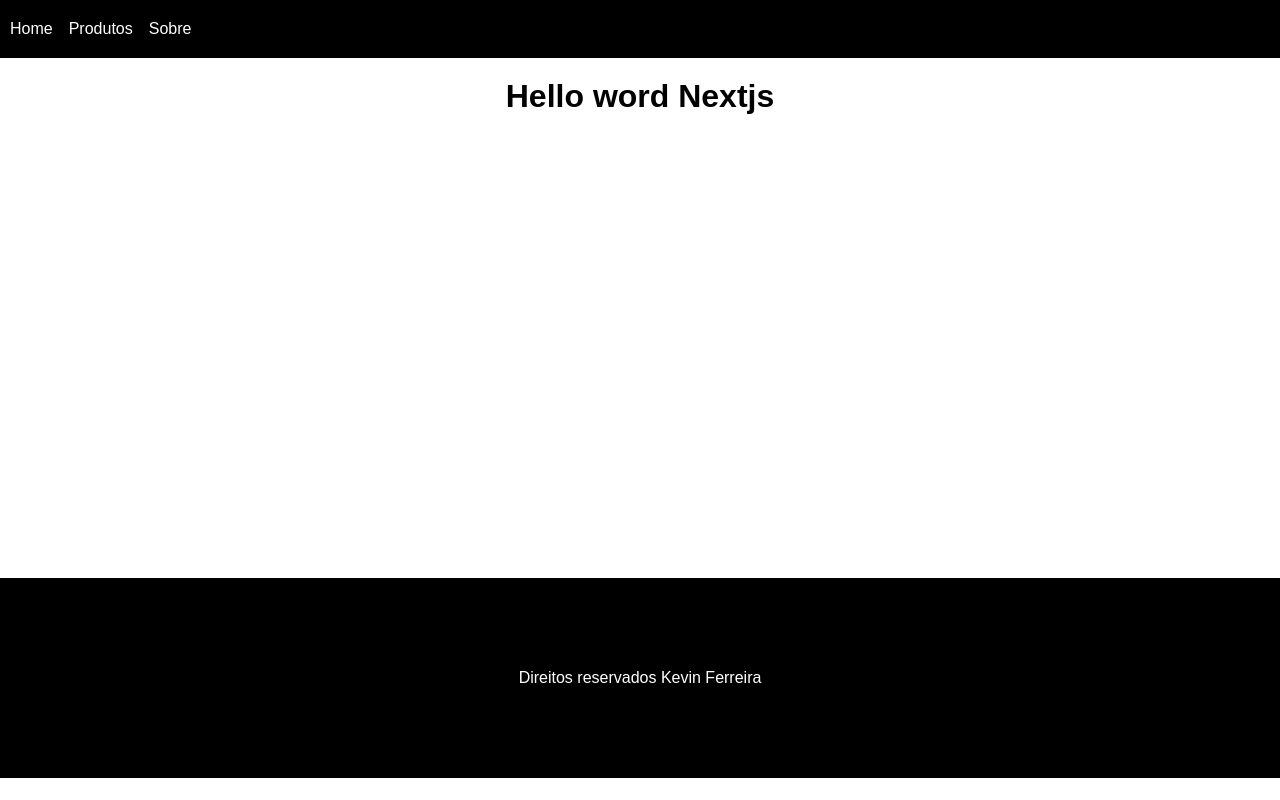
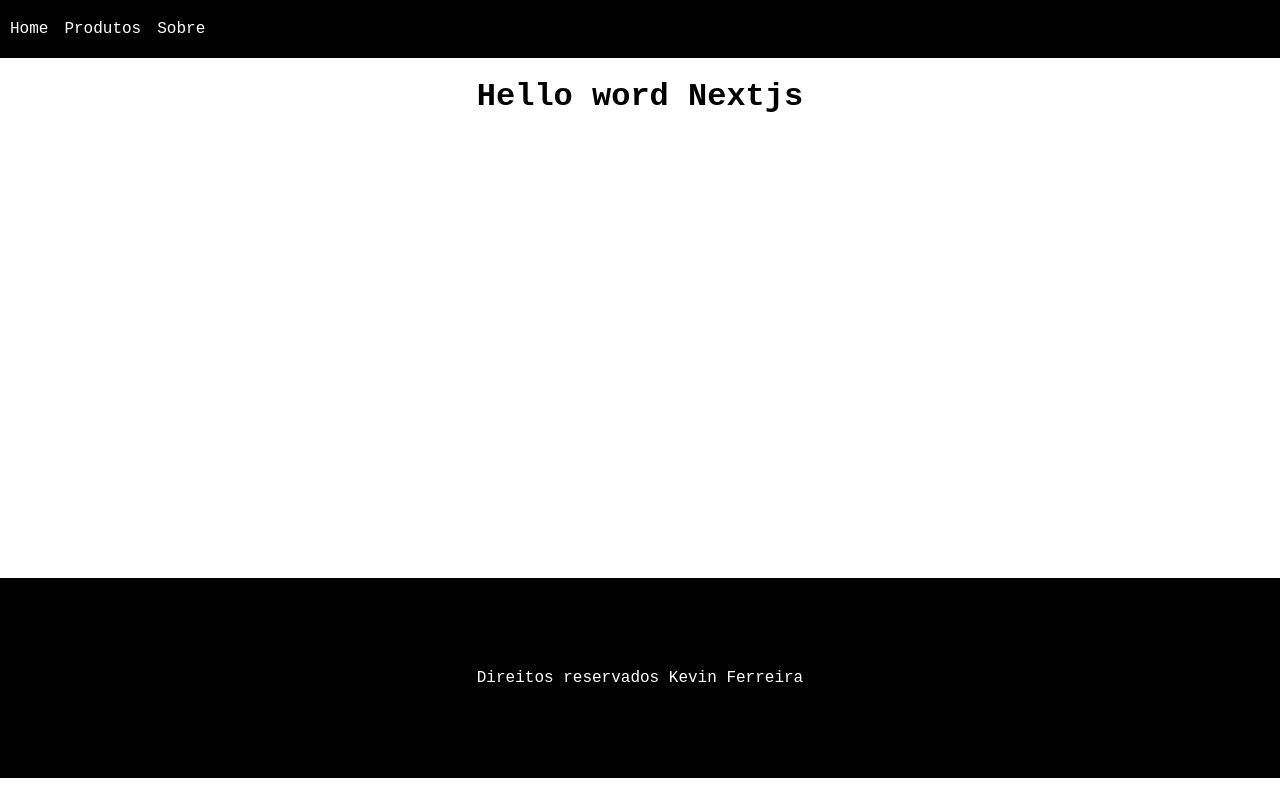
Before and after one commit to ksilvafe/next-pokedex-api, a Next.js app: page / in a window 1280 px wide. Built offline with nearby package versions, Linux system fonts and the light colour scheme.

Commit message:
update font-family

```diff
--- a/src/styles/globals.css
+++ b/src/styles/globals.css
@@ -1,5 +1,5 @@
 * {
   padding: 0;
   margin: 0;
-  font-family: Arial, Helvetica, sans-serif;
+  font-family: jetbrains-mono, monospace;
 }
```
